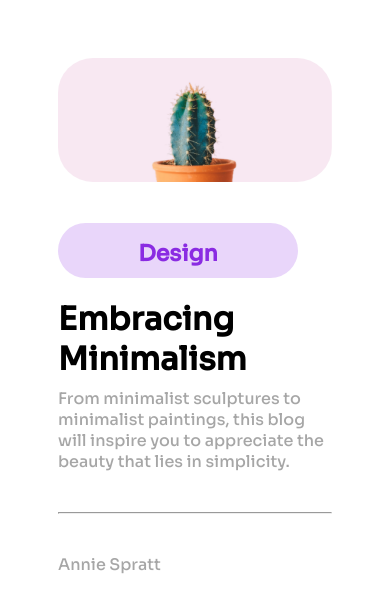
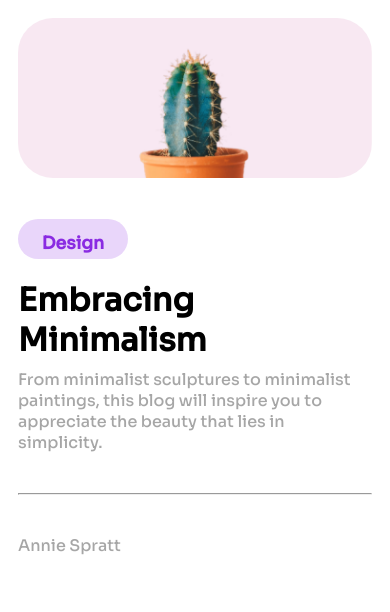
Before and after one commit to T-ahiti/dev-cactus, a plain HTML site: page index.html in a window 390 px wide. Drawn offline with Linux system fonts and the light colour scheme.

Commit message:
responsive added

```diff
--- a/style.css
+++ b/style.css
@@ -44,3 +44,18 @@ hr{
     font-weight: lighter;
     margin-top: 0px;
 }
+
+@media screen and (max-width:640px){
+    main{
+        padding: 10px;
+    }
+
+    .button{
+        width: 110px;
+        height: 40px;
+    }
+
+    .design{
+        font-size: 8.7px;
+    }
+}
```
